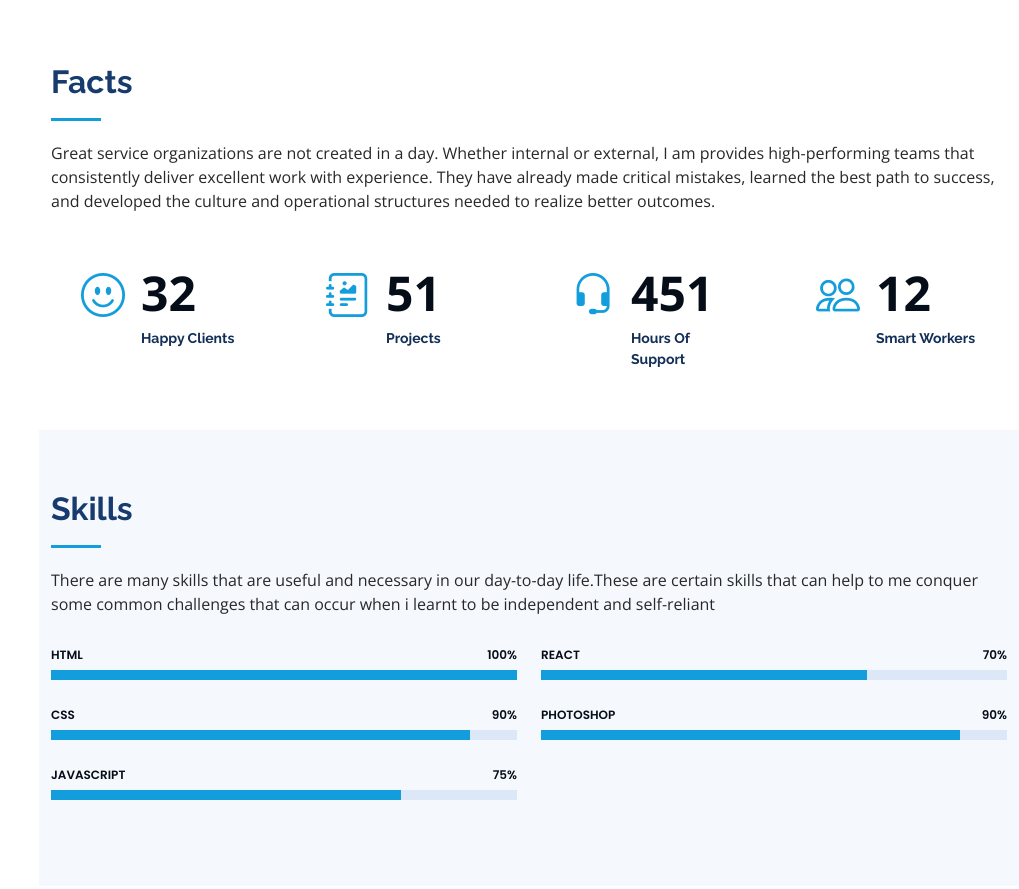
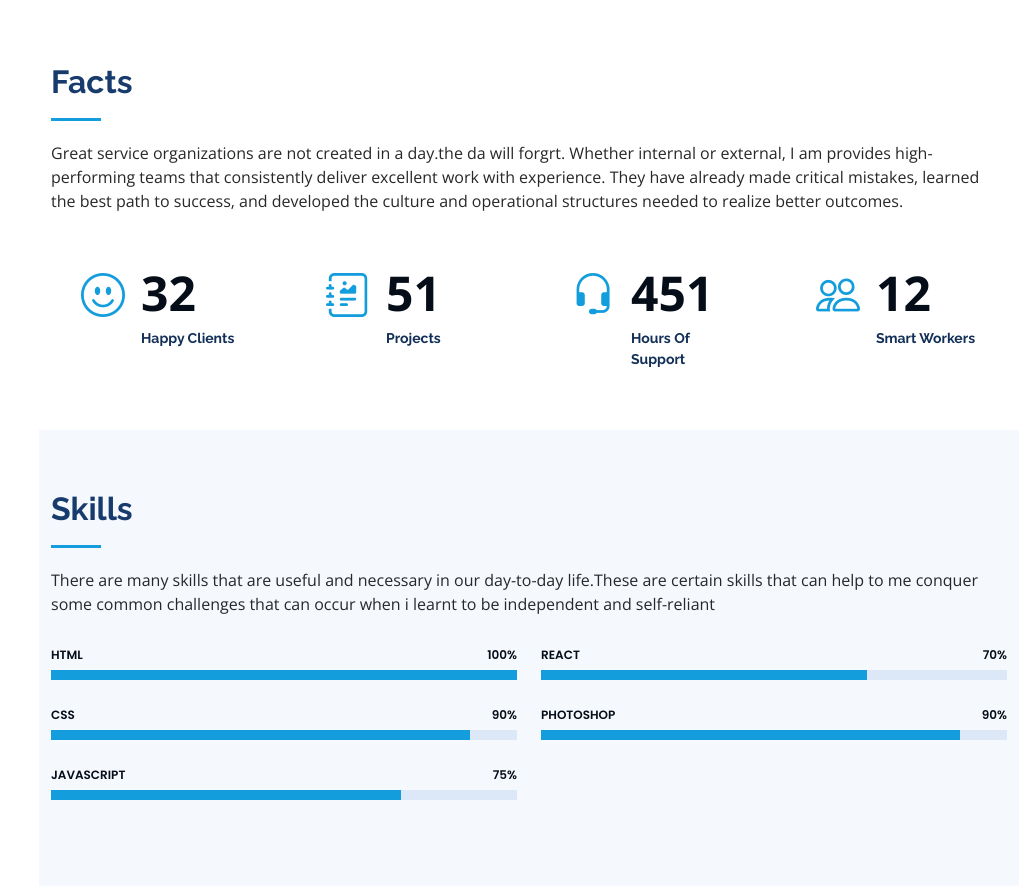
Before and after one commit to shiva-devotee-athi/VJ-Resume-DEMO, a plain HTML site: page index.html in a window 1280 px wide. Shown: the part 1569-2458 px from the top of the page, without its empty margins (261-1280 px from the left). Drawn offline with nearby package versions, Linux system fonts and the light colour scheme.

Commit message:
i make some changes vj

```diff
--- a/index.html
+++ b/index.html
@@ -131,7 +131,7 @@
         <div class="section-title">
           <h2>Facts</h2>
           <p>
-            Great service organizations are not created in a day. Whether internal or external, I am provides high-performing teams that consistently deliver excellent work with experience. They have already made critical mistakes, learned the best path to success, and developed the culture and operational structures needed to realize better outcomes.
+            Great service organizations  are not created in a day.the da will forgrt. Whether internal or external, I am provides high-performing teams that consistently deliver excellent work with experience. They have already made critical mistakes, learned the best path to success, and developed the culture and operational structures needed to realize better outcomes.
           </p>
         </div>
 
```
Also changed, not shown: inner-page.html (+1 -1 lines).
